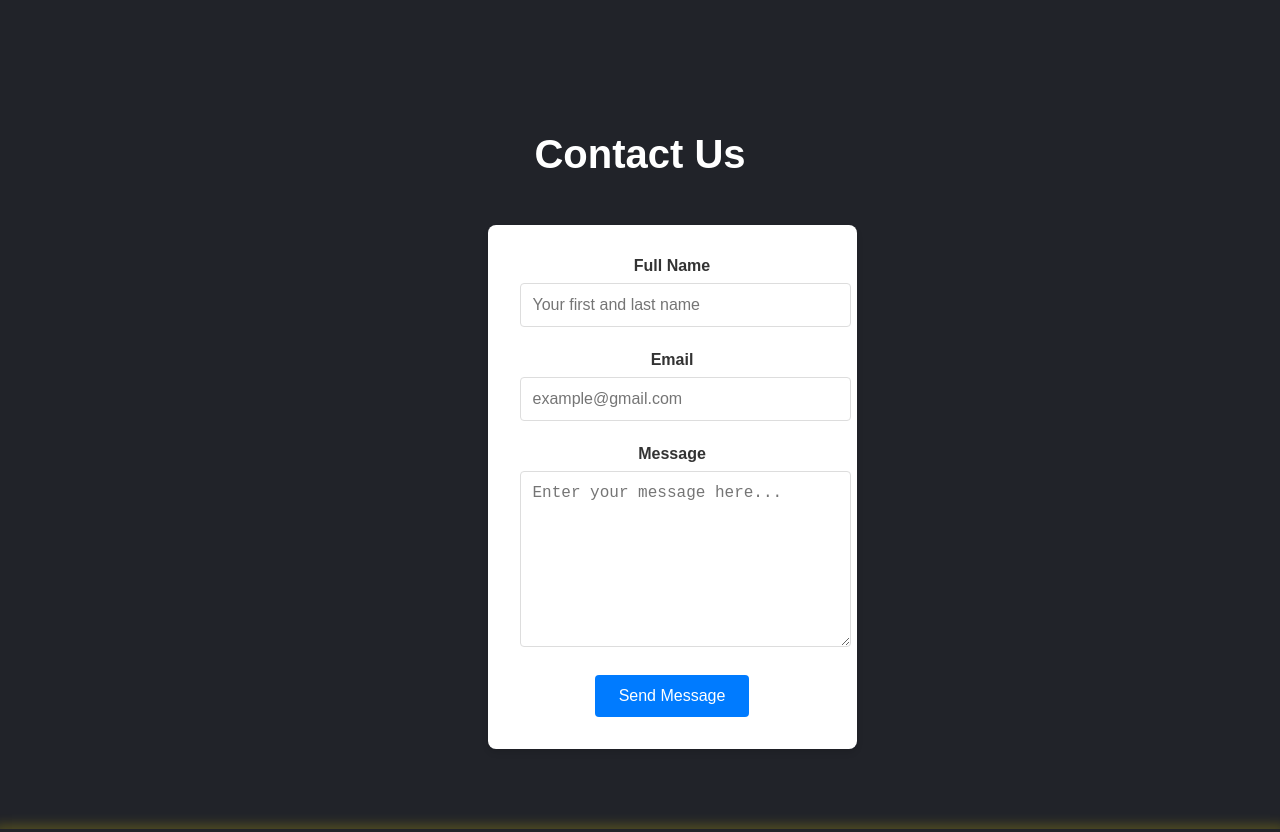
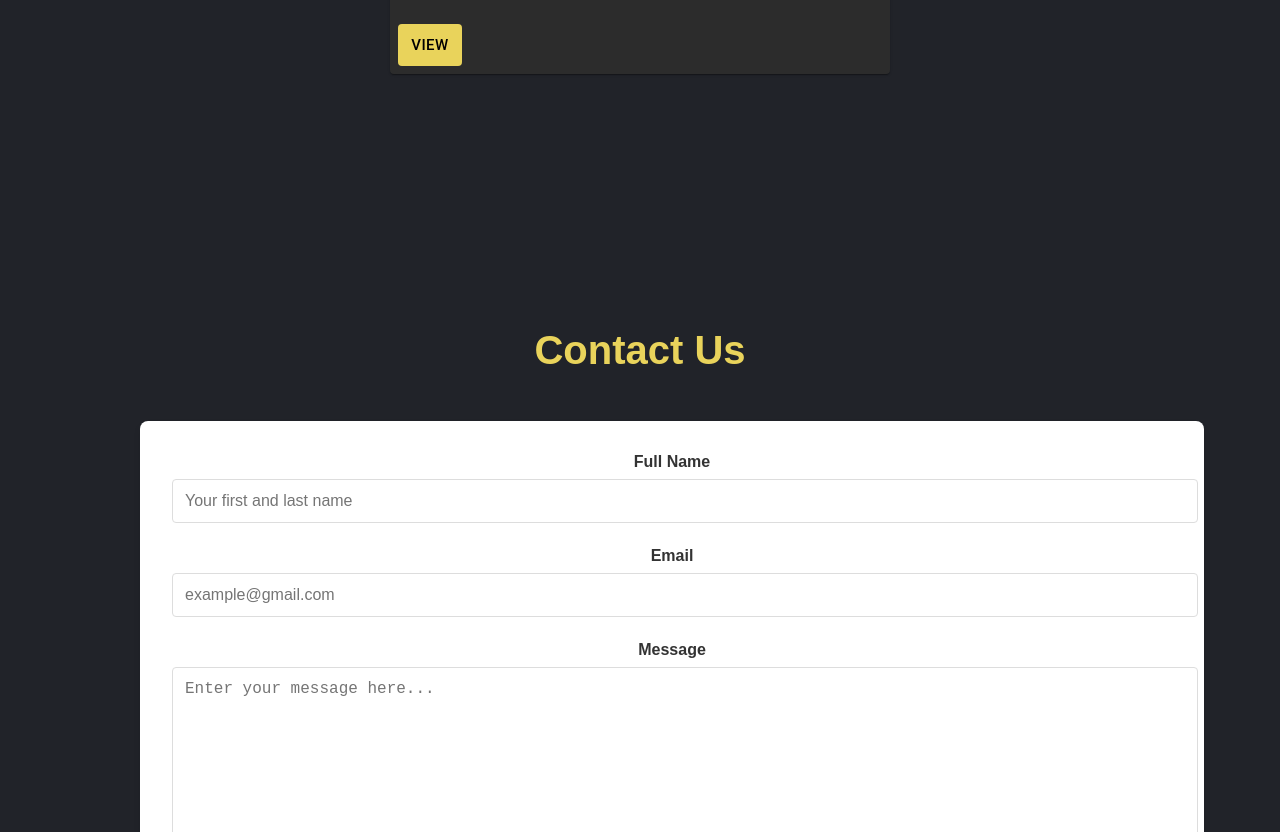
Before and after one commit to JulioSEspinola/Portfolio-2.0, a React (Create React App) app in the folder portfolio/: page / in a window 1280 px wide. Shown: the part 3140-3972 px from the top of the page. Built offline with nearby package versions, Linux system fonts and the light colour scheme.

Commit message:
fixed contact layout

```diff
--- a/portfolio/src/components/Contact.js
+++ b/portfolio/src/components/Contact.js
@@ -46,7 +46,7 @@ function Contact() {
   return (
     <section id="contact" className="contact">
     <h2 className="title">Contact Us</h2>
-      <div className="container">
+      <div className="container-contact">
         <div className="content">
           <div className="formWrapper">
             <form className="form" onSubmit={(e) => onSubmit(e)}>
--- a/portfolio/src/styles/Contact.css
+++ b/portfolio/src/styles/Contact.css
@@ -3,28 +3,28 @@
     background-color: #212329;
   }
 
-  .container {
-    max-width: 1200px;
+  .container-contact {
+    max-width: 100%;
     margin: 0 auto;
     padding: 0 2rem;
   }
 
   .title {
     text-align: center;
-    color: #ffffff;
+    color: #e9d35b;
     font-size: 2.5rem;
     margin-bottom: 3rem;
   }
 
   .content {
-    display: flex;
+    /* display: flex; */
     gap: 4rem;
     flex-wrap: wrap; /* Allows wrapping on smaller screens */
   }
 
   .formWrapper {
     flex: 1;
-    max-width: 600px; /* Ensures the form doesn't stretch too wide */
+    max-width: 1000px; /* Ensures the form doesn't stretch too wide */
     margin: 0 auto; /* Centers the form */
   }
 
@@ -63,8 +63,8 @@
 
   .button {
     display: inline-block;
-    background-color: #007bff;
-    color: #ffffff;
+    background-color: #e9d35b;
+    color: #000000;
     padding: 0.75rem 1.5rem;
     border: none;
     border-radius: 4px;
@@ -74,7 +74,7 @@
   }
 
   .button:hover {
-    background-color: #0056b3;
+    background-color: #c1ae47;
   }
 
   .infoWrapper {
--- a/portfolio/src/styles/Websio.css
+++ b/portfolio/src/styles/Websio.css
@@ -15,7 +15,7 @@
 
 .websio-container h2 {
   font-family: "Segoe UI", Tahoma, Geneva, Verdana, sans-serif;
-  font-size: 4vw; /* Responsive font size */
+  font-size: 2.5rem; /* Responsive font size */
   color: #e9d35b;
   width: 100%; /* Take up full width */
   overflow: hidden; /* Prevent content overflow */
```
